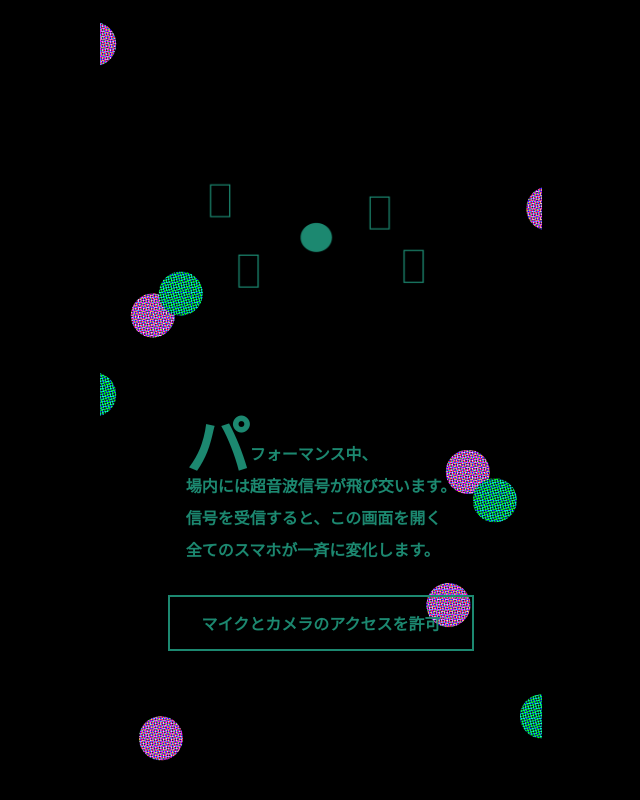
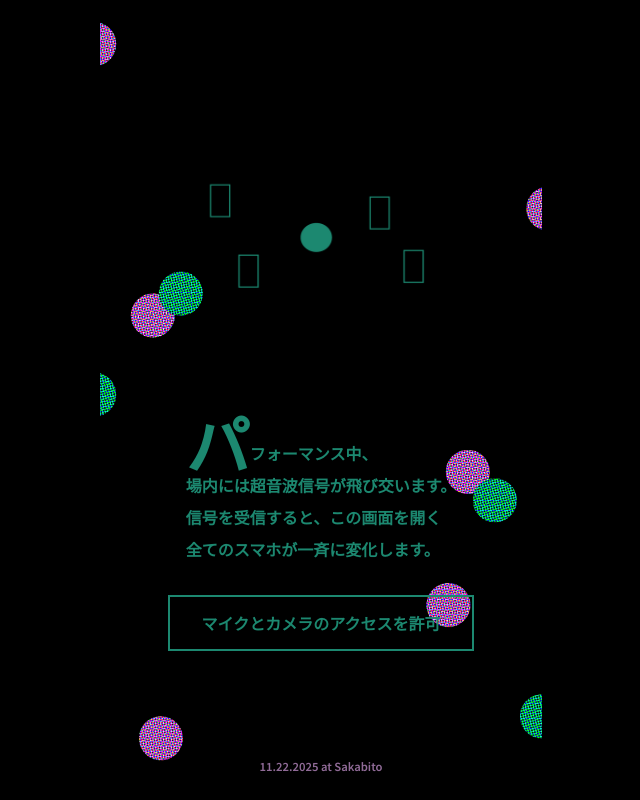
Before and after one commit to k1105/app_odol_signal, a React (Vite) app: page / in a window 1280 px wide. Shown: the whole page, without its empty margins (319-959 px from the left). Built offline with nearby package versions, Linux system fonts and the light colour scheme.

Commit message:
開催日のみクレジット表示

```diff
--- a/src/components/InitialScreen.tsx
+++ b/src/components/InitialScreen.tsx
@@ -191,8 +191,8 @@ export const InitialScreen: React.FC<InitialScreenProps> = ({
           </button>
         )}
 
-        {/* <div className="performer-text">
-          <p>
+        <div className="performer-text">
+          {/* <p>
             Performer
             <br />
             ●: HTK ●: Carrot ●: Wagyu & JOJI
@@ -200,9 +200,9 @@ export const InitialScreen: React.FC<InitialScreenProps> = ({
           <p>
             VJ / Development <br />
             Kanata Yamagishi
-          </p>
+          </p> */}
           <p>11.22.2025 at Sakabito</p>
-        </div> */}
+        </div>
       </div>
 
       {/* エラーメッセージの表示 - 画面下部に配置 */}
```
